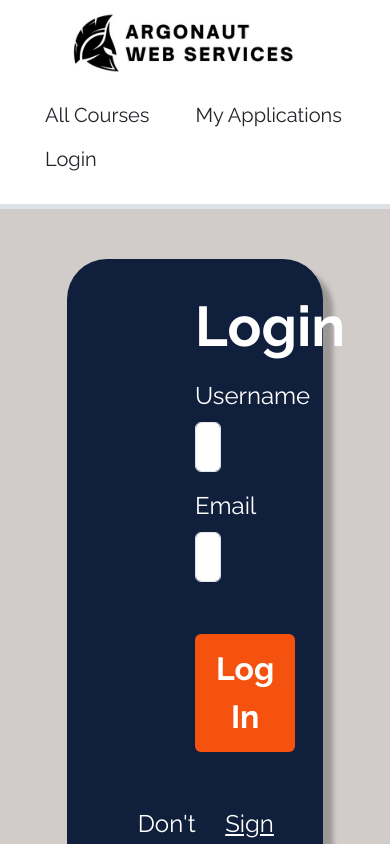
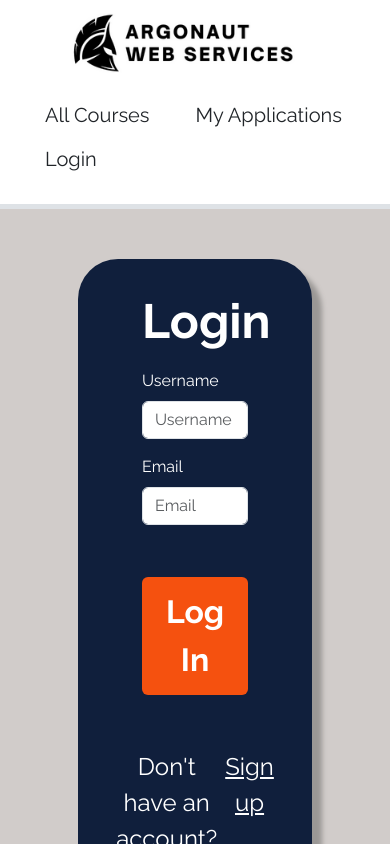
Before and after one commit to irriz-jayy/Moringa-student-application-portal, a React (Create React App) app in the folder client/: page /login in a window 390 px wide. Shown: the top 844 px of the page. Built offline with nearby package versions, Linux system fonts and the light colour scheme; no server answers.

Commit message:
added reponsivesness to Form.css

```diff
--- a/client/src/components/Form.css
+++ b/client/src/components/Form.css
@@ -8,11 +8,41 @@
     padding-block: 50px;
 }
 
+/* Narrow Screen */
+@media screen and (max-width: 1010px) {
+    .form {
+        padding-inline: 4rem;
+    }
+
+    .form-title {
+        font-size: 3rem;
+    }
+
+    .form-control, label {
+        font-size: 1rem;
+    }
+}
+
+/* Wide Screen */
+@media screen and (min-width: 1011px) {
+    .form {
+        padding-inline: 8rem;
+    }
+
+    .form-title {
+        font-size: 3.5rem;
+    }
+
+    .form-control, label {
+        font-size: 1.3rem;
+    }
+}
+
+/* Styles for All Widths */
 .form {
     width: 60vw;
     height: max-content;
     margin: auto;
-    padding-inline: 8rem;
     padding-block: 1rem;
     border-radius: 40px;
     background-color: #101f3c;
@@ -25,17 +55,8 @@
     margin: 0px;
 }
 
-.form-title {
-    font-size: 3.5rem;
-}
-
 label {
     color: #ffffff;
-    font-size: 1.5rem;
-}
-
-.form-control {
-    font-size: 1.5rem;
 }
 
 .form .btn {
--- a/client/src/containers/LandingPage.js
+++ b/client/src/containers/LandingPage.js
@@ -1,4 +1,5 @@
 import './LandingPage.css';
+import { Link } from "react-router-dom";
 
 function LandingPage() {
     return(
@@ -7,7 +8,7 @@ function LandingPage() {
                 <h1>Start your tech journey here</h1>
                 <p>View courses and manage your applications with ease.</p>
 
-                <button className='button btn btn-lg'>View Courses</button>
+                <Link className='button btn btn-lg' to="/courses">View Courses</Link>
             </div>
         </div>
     )
```
